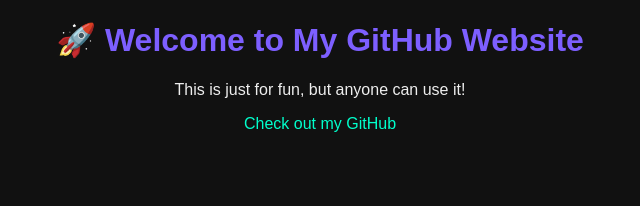
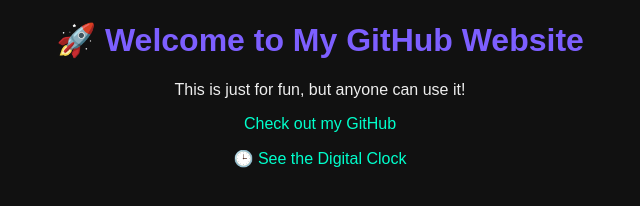
Before and after one commit to Null-peaks/DOOMstudymatirial, a plain HTML site: page index.html in a window 1280 px wide. Shown: the whole page, without its empty margins (320-960 px from the left). Drawn offline with Linux system fonts and the light colour scheme.

Commit message:
Update index.html

```diff
--- a/index.html
+++ b/index.html
@@ -13,5 +13,8 @@
     <h1>🚀 Welcome to My GitHub Website</h1>
     <p>This is just for fun, but anyone can use it!</p>
     <p><a href="https://github.com/YOUR-USERNAME">Check out my GitHub</a></p>
+
+    <!-- Link to the clock project -->
+    <p><a href="clock.html">🕒 See the Digital Clock</a></p>
   </body>
 </html>
```
